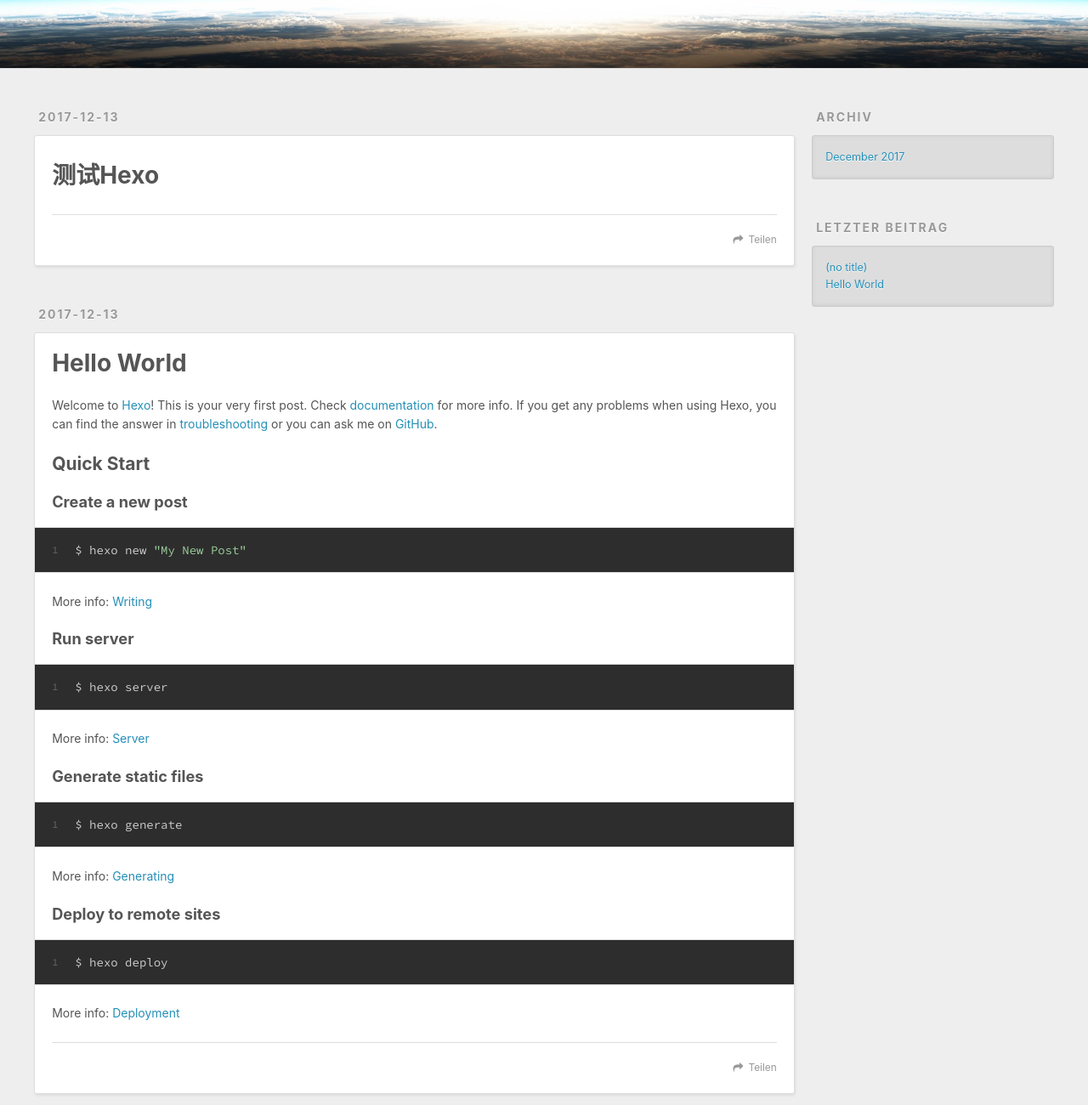
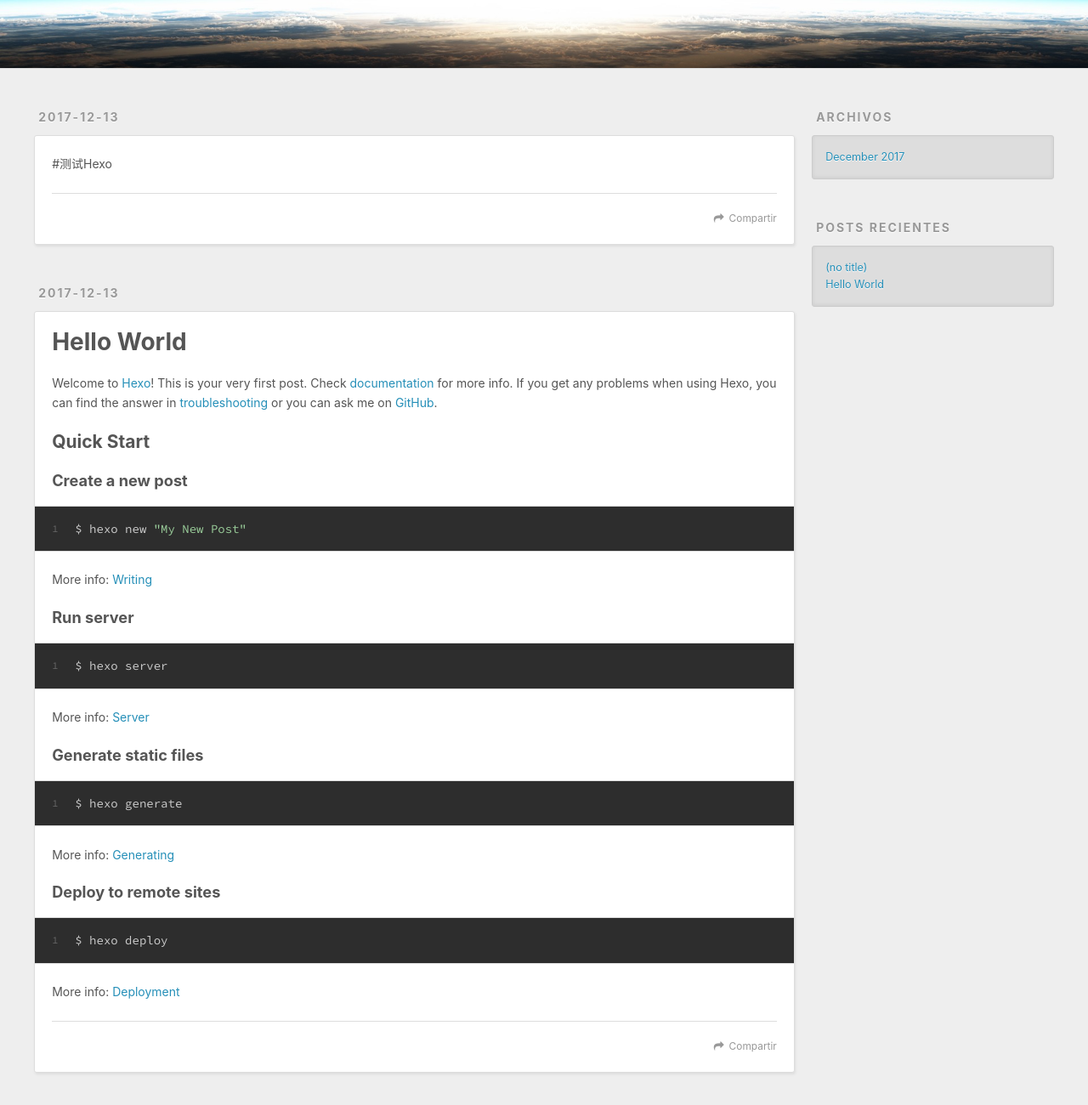
Before and after one commit to tudiheshifu123/xiaowen.github.io, a plain HTML site: page index.html in a window 1280 px wide. Shown: the part 220-1520 px from the top of the page at 85% size. Drawn offline with nearby package versions, Linux system fonts and the light colour scheme.

Commit message:
Site updated: 2017-12-13 19:08:58

```diff
--- a/index.html
+++ b/index.html
@@ -48,9 +48,9 @@
       </nav>
       <nav id="sub-nav">
 
-          <a id="nav-rss-link" class="nav-icon" href="/atom.xml" title="RSS Feed"></a>
+          <a id="nav-rss-link" class="nav-icon" href="/atom.xml" title="RSS"></a>
 
-        <a id="nav-search-btn" class="nav-icon" title="Suche"></a>
+        <a id="nav-search-btn" class="nav-icon" title="Buscar"></a>
       </nav>
       <div id="search-form-wrap">
         <form action="//google.com/search" method="get" accept-charset="UTF-8" class="search-form"><input type="search" name="q" class="search-form-input" placeholder="Search"><button type="submit" class="search-form-submit">&#xF002;</button><input type="hidden" name="sitesearch" value="http://yoursite.com"></form>
@@ -73,11 +73,12 @@
 
     <div class="article-entry" itemprop="articleBody">
 
-        <h1 id="测试Hexo"><a href="#测试Hexo" class="headerlink" title="测试Hexo"></a>测试Hexo</h1>
+        <p>#测试Hexo</p>
+
 
     </div>
     <footer class="article-footer">
-      <a data-url="http://yoursite.com/2017/12/13/article-title/" data-id="cjb4xqss9000044nn146ev260" class="article-share-link">Teilen</a>
+      <a data-url="http://yoursite.com/2017/12/13/article-title/" data-id="cjb4ydoq50000v4nn6mrwwi3z" class="article-share-link">Compartir</a>
 
 
     </footer>
@@ -122,7 +123,7 @@
 
     </div>
     <footer class="article-footer">
-      <a data-url="http://yoursite.com/2017/12/13/hello-world/" data-id="cjb4xqssr000144nnw29l7f4d" class="article-share-link">Teilen</a>
+      <a data-url="http://yoursite.com/2017/12/13/hello-world/" data-id="cjb4ydoqn0001v4nnnuixuvru" class="article-share-link">Compartir</a>
 
 
     </footer>
@@ -148,7 +149,7 @@
 
 
   <div class="widget-wrap">
-    <h3 class="widget-title">Archiv</h3>
+    <h3 class="widget-title">Archivos</h3>
     <div class="widget">
       <ul class="archive-list"><li class="archive-list-item"><a class="archive-list-link" href="/archives/2017/12/">December 2017</a></li></ul>
     </div>
@@ -158,7 +159,7 @@
 
 
   <div class="widget-wrap">
-    <h3 class="widget-title">letzter Beitrag</h3>
+    <h3 class="widget-title">Posts recientes</h3>
     <div class="widget">
       <ul>
 
@@ -183,7 +184,7 @@
   <div class="outer">
     <div id="footer-info" class="inner">
       &copy; 2017 John Doe<br>
-      Powered by <a href="http://hexo.io/" target="_blank">Hexo</a>
+      Construido por <a href="http://hexo.io/" target="_blank">Hexo</a>
     </div>
   </div>
 </footer>
```
Also changed, not shown: 2017/12/13/article-title/index.html (+13 -12 lines), 2017/12/13/hello-world/index.html (+7 -7 lines), archives/2017/12/index.html (+6 -6 lines), archives/2017/index.html (+6 -6 lines), archives/index.html (+6 -6 lines).
